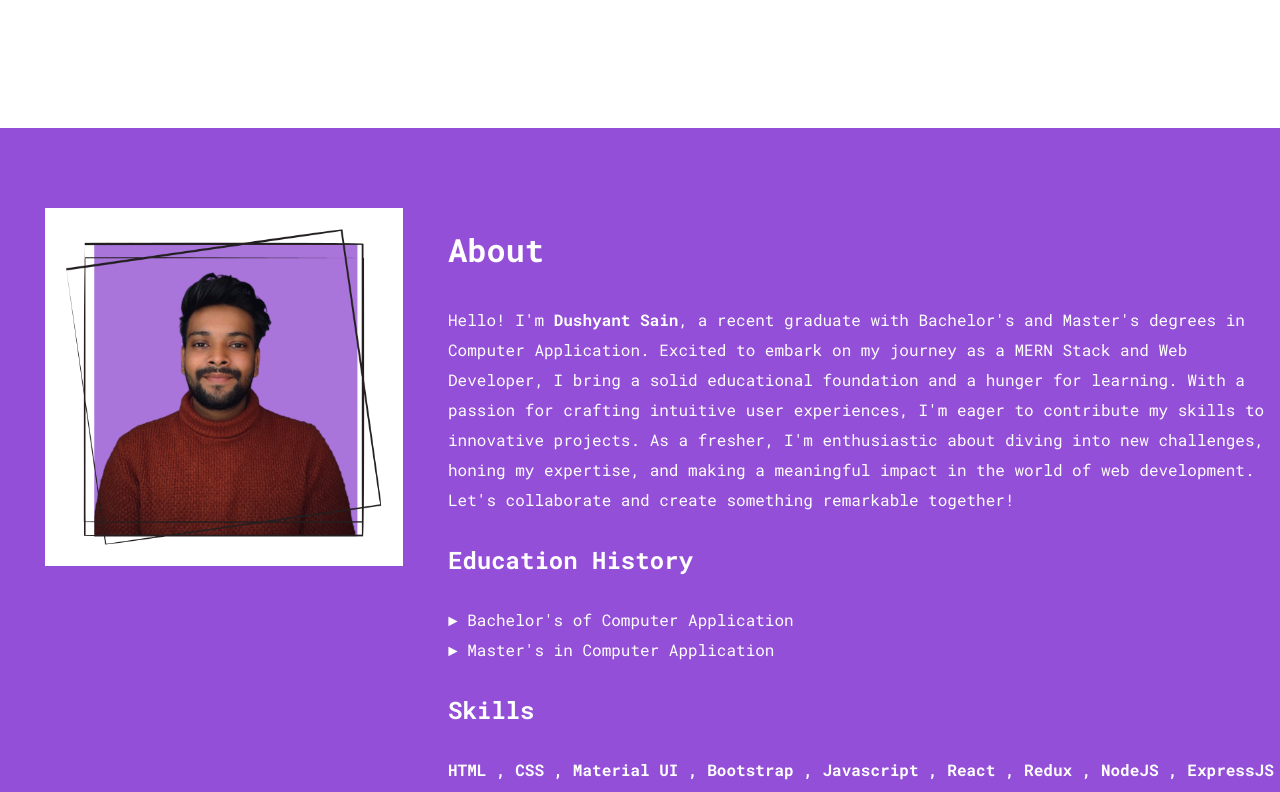
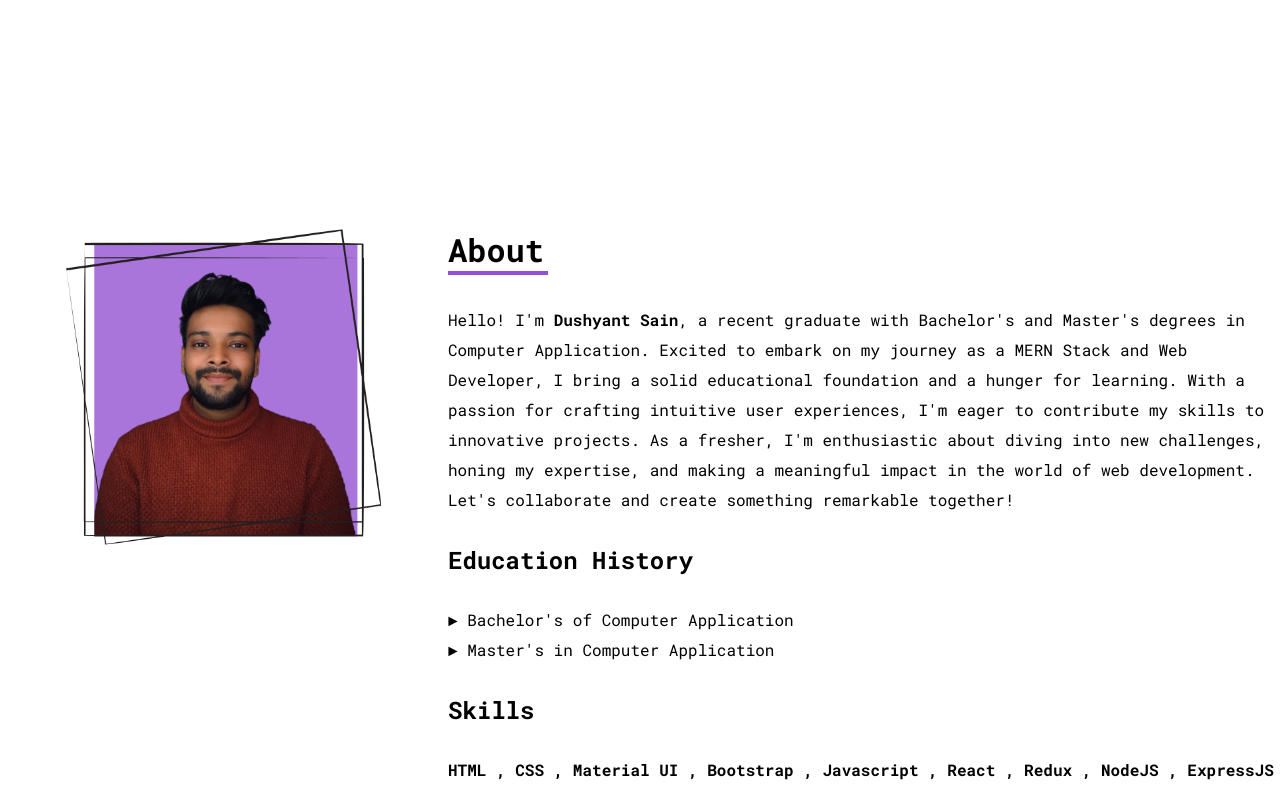
Before and after one commit to dushyant-sain2001/portfolio, a React (Create React App) app: page / in a window 1280 px wide. Shown: the part 780-1572 px from the top of the page. Built offline with nearby package versions, Linux system fonts and the light colour scheme; a web font is replaced by a local one.

Commit message:
Update about.css

```diff
--- a/src/components/about/about.css
+++ b/src/components/about/about.css
@@ -1,6 +1,4 @@
 .aboutmain{
-    color: rgb(255, 255, 255);
-    background-color: #944FD8;
     min-height: 100vh;
     height: fit-content;
     width: 100%;
@@ -45,12 +43,12 @@
     margin-top: 30px;
 }
 .eduhistory{
-    color: #ffffff;
+    color: #000000;
     width: 250px;
 
 }
 .skills{
-    color: #ffffff;
+    color: #000000;
  width: 90px;
 }
 @media screen and (max-width:768px) {
```
